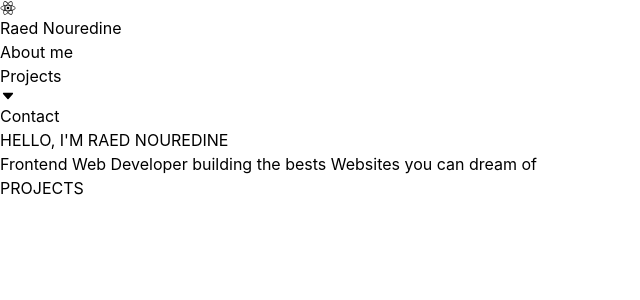
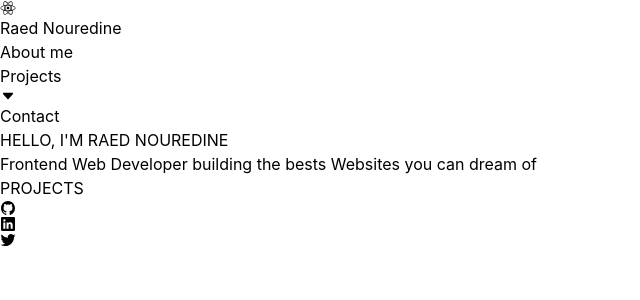
Before and after one commit to RaedRNP/Project_1, a React (Vite) app: page / in a window 1280 px wide. Shown: the top 300 px of the page, without its empty margins (0-640 px from the left). Built offline with nearby package versions, Linux system fonts and the light colour scheme.

Commit message:
Made a little sidebar for social media

```diff
--- /dev/null
+++ b/src/components/Sidebar.jsx
@@ -0,0 +1,13 @@
+import { IoLogoGithub, IoLogoLinkedin, IoLogoTwitter } from "react-icons/io5";
+
+function Sidebar() {
+    return (
+        <div className="flex flex-col items-center justify-evenly w-24 h-80 bg-transparent border-solid border-y-2 border-r-2 border-white absolute left-0 top-auto rounded-r-xl">
+            <a href="#"><IoLogoGithub className="text-4xl transition-[2s] hover:text-5xl" /></a>
+            <a href="#"><IoLogoLinkedin className="text-4xl transition-[2s] hover:text-5xl" /></a>
+            <a href="#"><IoLogoTwitter className="text-4xl transition-[2s] hover:text-5xl" /></a>
+        </div>
+    )
+}
+
+export default Sidebar
--- a/src/pages/Hero.jsx
+++ b/src/pages/Hero.jsx
@@ -1,11 +1,13 @@
 import Button from "../components/Button"
+import Sidebar from "../components/Sidebar"
 
 function Hero(){
     return (
-        <section className="h-screen w-full bg-gradient-to-br from-[#0F2027] from-5% via-[#254651] to-[#216e90] flex flex-col justify-center items-center text-white">
+        <section className="h-screen w-full bg-gradient-to-br from-[#0f0c29] from-5% via-[#302b63] to-[#24243e] flex flex-col justify-center items-center text-white">
             <h1 className="font-bold text-5xl my-10">HELLO, I'M RAED NOUREDINE</h1>
             <p className="text-lg mb-10">Frontend Web Developer building the bests Websites you can dream of</p>
             <Button title="PROJECTS"/>
+            <Sidebar />
         </section>
     )
 }
```
